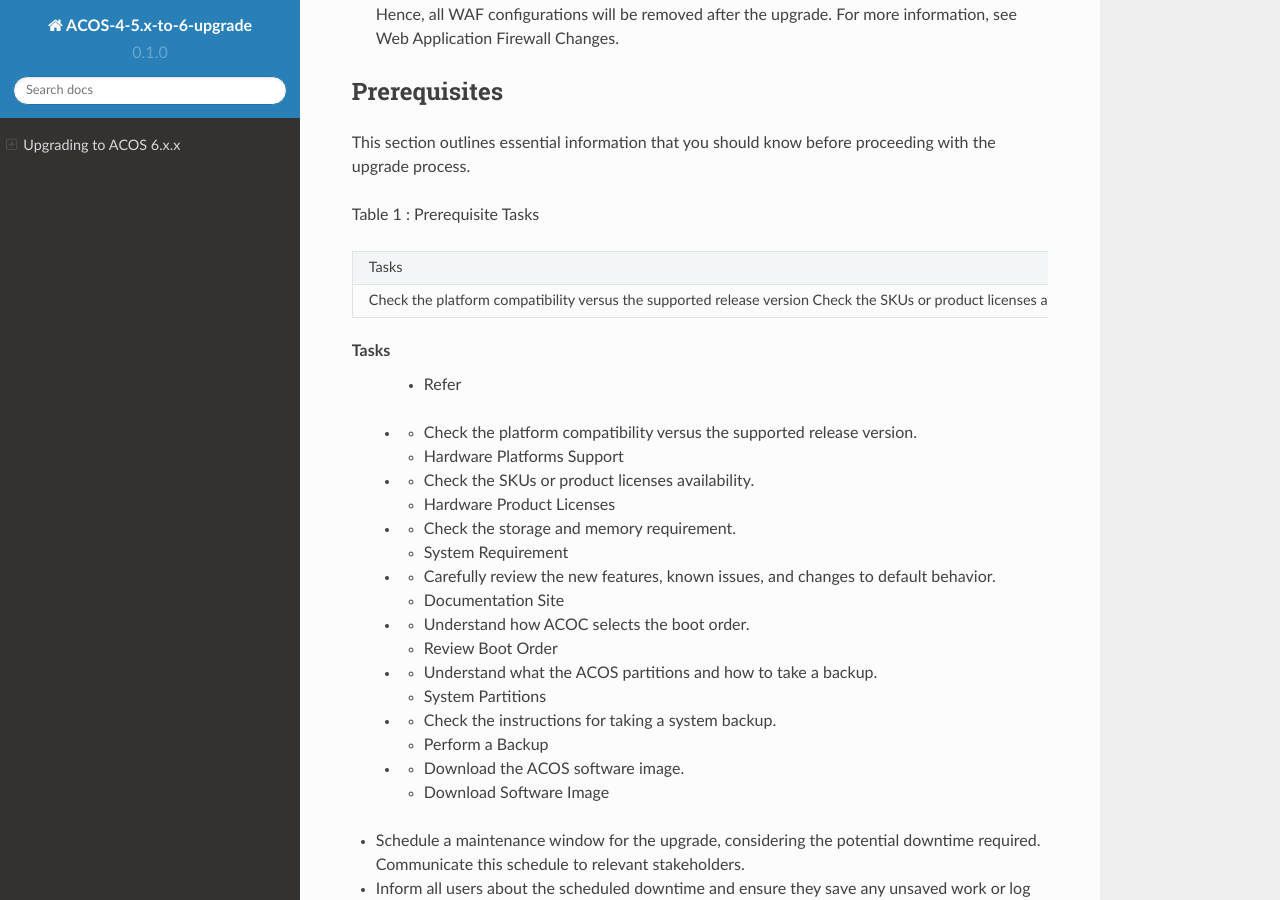
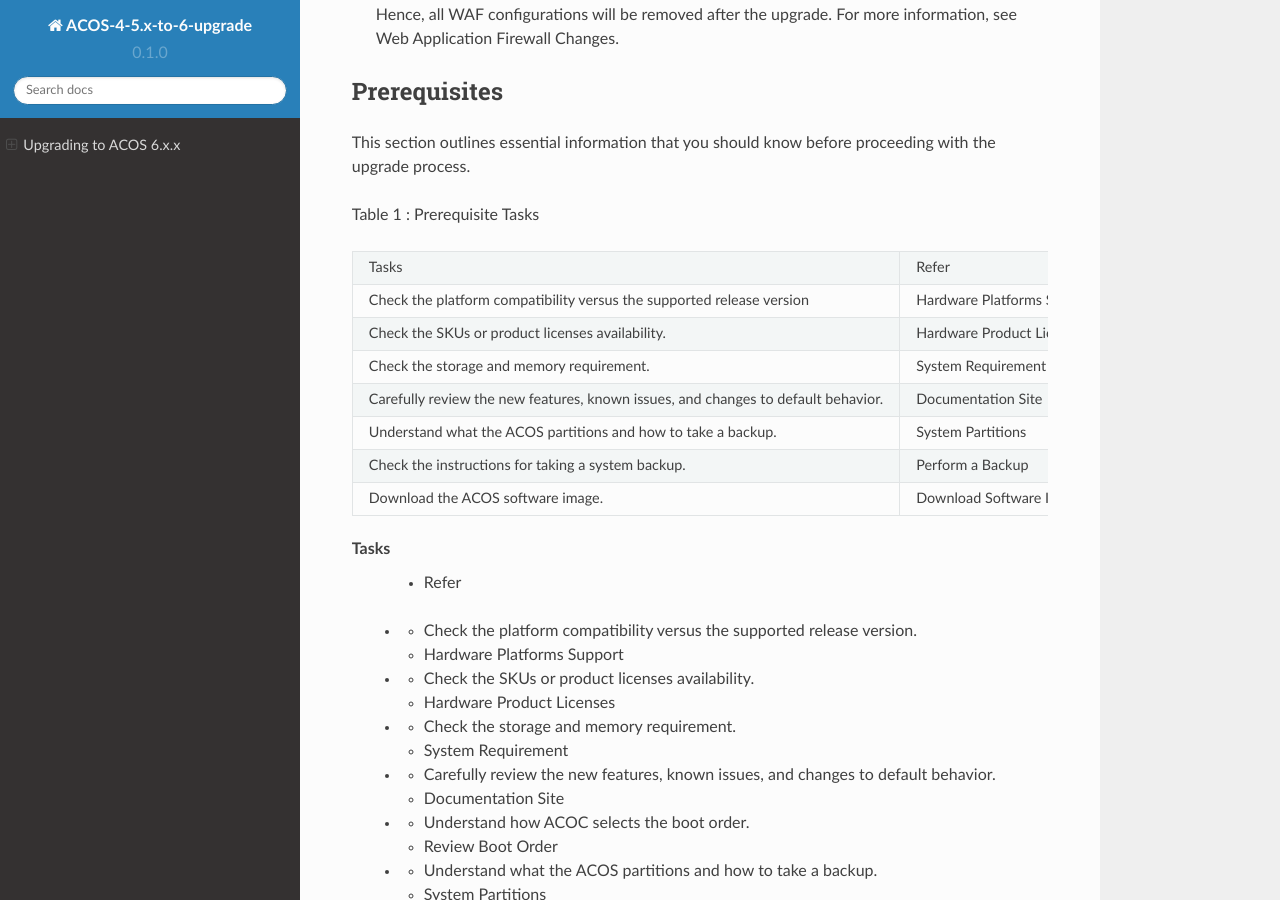
Before and after one commit to gtownsie/ACOS-4-5.x-to-6-upgrade, a Sphinx documentation site: the page built from docs/source/index.rst, in a window 1280 px wide and 900 px high, scrolled down 1417 px. Built offline with Sphinx 7.4.7 and the Read the Docs theme 2.0.0, drawn with Linux system fonts in a browser that asks for light colours.

Commit message:
Update index.rst

```diff
--- a/docs/source/index.rst
+++ b/docs/source/index.rst
@@ -63,15 +63,23 @@
 
 Table 1 : Prerequisite Tasks
 
-+-----------------------------------------------------------------------------------+----------------------------+
-| Tasks                                                                             | Refer                      |
-+-----------------------------------------------------------------------------------+----------------------------+
-| Check the platform compatibility versus the supported release version             | Hardware Platforms Support |
-| Check the SKUs or product licenses availability.                                  | Hardware Product Licenses  |
-| Check the storage and memory requirement.                                         | System Requirement         |
-| Carefully review the new features, known issues, and changes to default behavior. | Documentation Site         |
-| Understand how ACOC selects the boot order.                                       | Review Boot Order          |
-+-----------------------------------------------------------------------------------+----------------------------+
++------------------------------------------------------------------------------------+-----------------------------+
+| Tasks                                                                              | Refer                       |
++------------------------------------------------------------------------------------+-----------------------------+
+| Check the platform compatibility versus the supported release version              | Hardware Platforms Support  |
++------------------------------------------------------------------------------------+-----------------------------+
+|Check the SKUs or product licenses availability.                                    | Hardware Product Licenses   |
++------------------------------------------------------------------------------------+-----------------------------+
+| Check the storage and memory requirement.                                          | System Requirement          |
++------------------------------------------------------------------------------------+-----------------------------+
+| Carefully review the new features, known issues, and changes to default behavior.  | Documentation Site          |
++------------------------------------------------------------------------------------+-----------------------------+
+| Understand what the ACOS partitions and how to take a backup.                      | System Partitions           |
++------------------------------------------------------------------------------------+-----------------------------+
+| Check the instructions for taking a system backup.                                 | Perform a Backup            |
++------------------------------------------------------------------------------------+-----------------------------+
+| Download the ACOS software image.                                                  | Download Software Image     |
++------------------------------------------------------------------------------------+-----------------------------+
 
 
 Tasks
```
